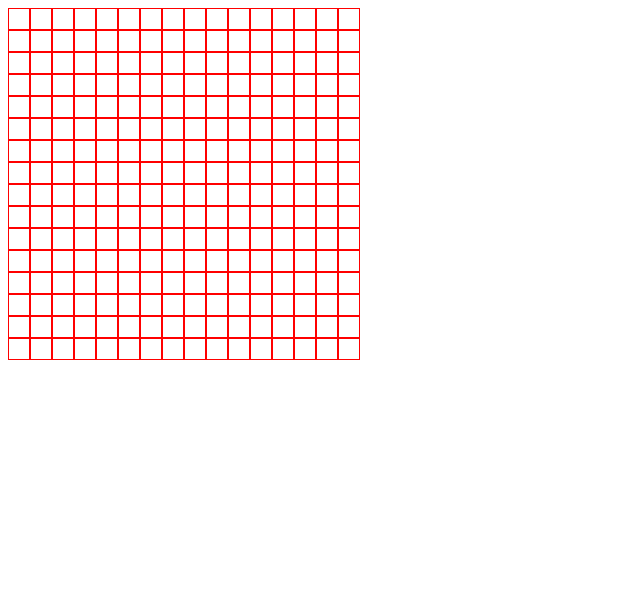
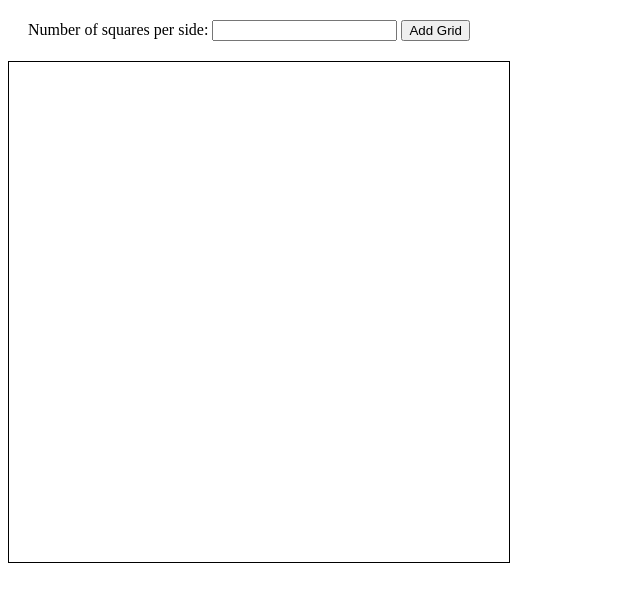
Before and after one commit to xdcycloid/Etch-a-sketch, a plain HTML site: page index.html in a window 1280 px wide. Shown: the whole page, without its empty margins (0-640 px from the left). Drawn offline with Linux system fonts and the light colour scheme.

Commit message:
project done, extra credit work left

```diff
--- a/index.html
+++ b/index.html
@@ -7,6 +7,11 @@
 <body>
     <script src="script.js" defer>
     </script>
+    <div class="input">
+        <label for="item">Number of squares per side:</label>
+        <input type="text" name="item" id="item">
+        <button id="button">Add Grid</button>
+      </div>
     <div class="container">
 
     </div>
--- a/script.js
+++ b/script.js
@@ -4,12 +4,21 @@ const container= document.querySelector(".container");
 //     gridBox.className="gridElement";
 //     container.append(gridBox);
 // }
+const inp= document.querySelector("#item");
+const btn= document.querySelector("#button");
+
 let gridBox;
-for(x=0;x<16;x++){
+
+btn.addEventListener("click",()=>{
+
+    container.innerHTML=null;
+
+    const inputValue=inp.value;
+    for(x=0;x<inputValue;x++){
         const gridRow= document.createElement("div");
-    gridRow.className=`gridrow${x}`
+        gridRow.className=`gridrow`
         container.append(gridRow);
-    for(y=0;y<16;y++){
+        for(y=0;y<inputValue;y++){
             gridBox= document.createElement("div");
             gridBox.className="gridElement";
             gridBox.addEventListener("mouseover", function(e){
@@ -18,3 +27,4 @@ for(x=0;x<16;x++){
             gridRow.append(gridBox);
         }
     }
+})
--- a/style.css
+++ b/style.css
@@ -1,18 +1,28 @@
 .gridElement {
-    border:1px solid red;
-    height: 20px;
-    width: 20px;
+    /* border:1px solid red; */
+    /* height: 20px;
+    width: 20px; */
     /* margin: 2px; */
-    flex: 0 0 auto;
+    flex: 1 1 auto;
 }
 
 .container{
     display: flex;
-    flex-wrap: wrap;
+    /* flex-wrap: wrap;    */
     flex-direction: column;
+    height: 500px;
+    width: 500px;
+    border: black solid 1px;
 
 }
 
-.gridrow0,.gridrow1,.gridrow2,.gridrow3,.gridrow4,.gridrow5,.gridrow6,.gridrow7,.gridrow8,.gridrow9,.gridrow10,.gridrow11,.gridrow12,.gridrow13,.gridrow14,.gridrow15 {
+.gridrow{
     display: flex;
+    flex: 1 1 auto;
+    margin: 0;
+    /* flex-wrap: wrap; */
 }
+
+.input {
+    margin: 20px;
+}
```
Lines whose indentation alone changed are shown as unchanged.
